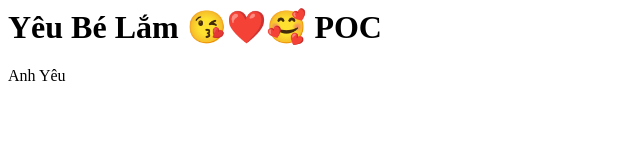
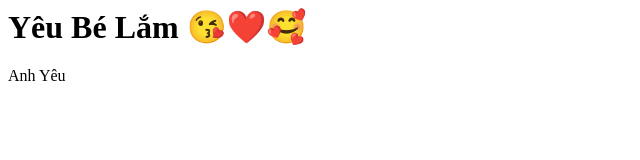
Before and after one commit to Anhduc1233/Y-u-B-Nhi-u-L-m-, a plain HTML site: page index.html in a window 1280 px wide. Shown: the whole page, without its empty margins (0-640 px from the left). Drawn offline with Linux system fonts and the light colour scheme.

Commit message:
Update index.html

```diff
--- a/index.html
+++ b/index.html
@@ -1,2 +1,2 @@
-<h1>Yêu Bé Lắm 😘❤️🥰 POC</h1>
+<h1>Yêu Bé Lắm 😘❤️🥰</h1>
 <P>Anh Yêu <a href="https://www.facebook.com/profile.php?id=100074150037575></></p
```
